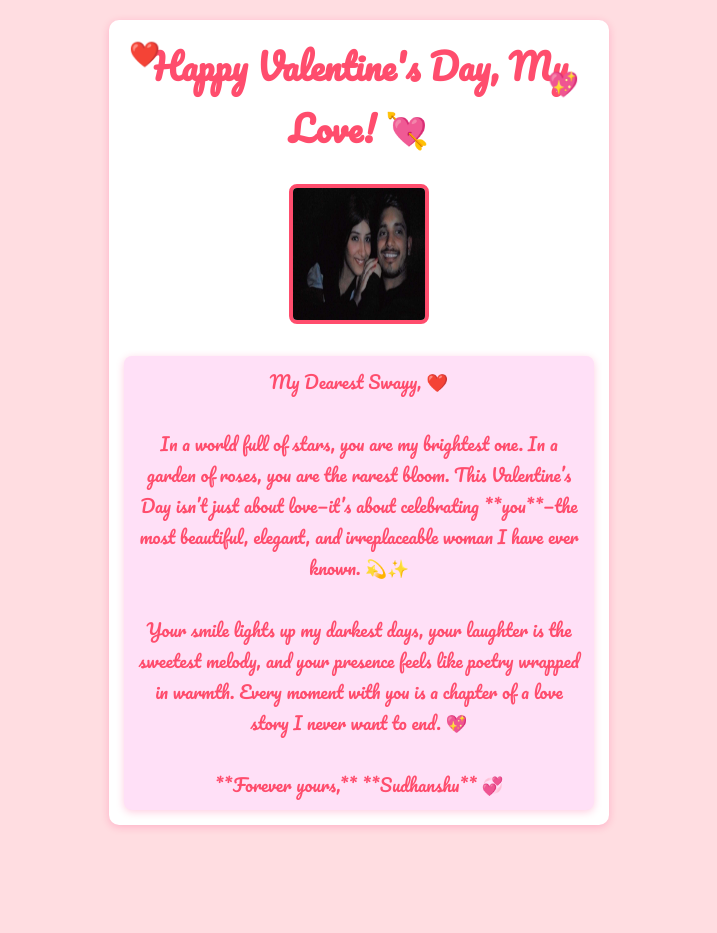
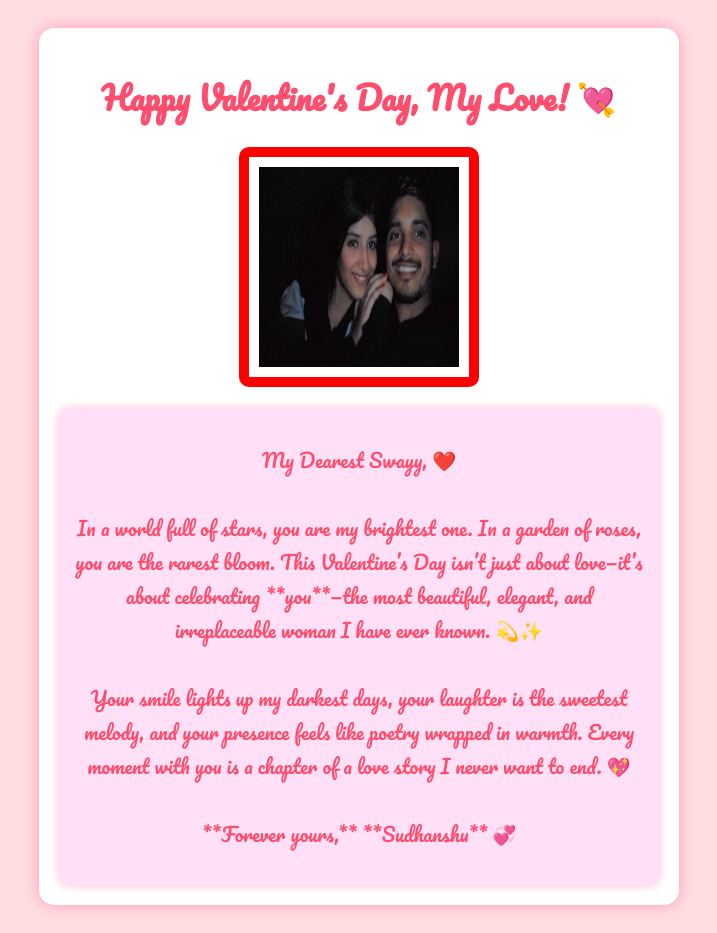
Before and after one commit to Sudhanshumohan1/Valentine-Surprise, a plain HTML site: page index.html in a window 1280 px wide. Both pictures are taken after a click on the button "Click to See My Love 💝". Shown: the whole page, without its empty margins (281-998 px from the left). Before the commit the page ends 845 px from the top, so only its background shows below. Drawn offline with Linux system fonts and the light colour scheme.

Commit message:
Update index.html

```diff
--- a/index.html
+++ b/index.html
@@ -8,79 +8,70 @@
     <style>
         @import url('https://fonts.googleapis.com/css2?family=Pacifico&display=swap');
 
-        * {
-            margin: 0;
-            padding: 0;
-            box-sizing: border-box;
-        }
-
-        /* Fix: Fast Scrolling */
-        html {
-            scroll-behavior: auto;
-            overflow-x: hidden;
-        }
-
         body {
             background-color: #ffdde1;
             font-family: 'Pacifico', cursive;
             text-align: center;
             color: #ff4d6d;
             padding: 20px;
-            position: relative;
+            overflow-x: hidden;
         }
 
-        h1 {
-            font-size: 2.2rem;
-            margin-bottom: 15px;
-        }
-
-        .container {
-            max-width: 500px;
-            margin: auto;
-            background: white;
-            padding: 15px;
-            border-radius: 10px;
-            box-shadow: 0px 2px 8px rgba(255, 0, 100, 0.2);
-            position: relative;
-        }
-
-        /* Heart Animation */
-        .heart {
-            position: absolute;
-            font-size: 25px;
-            color: red;
-            animation: float 2s infinite ease-in-out;
+        /* Floating Hearts */
+        .hearts {
+            position: fixed;
+            top: 0;
+            left: 50%;
+            width: 100%;
+            height: 100%;
+            pointer-events: none;
+            z-index: -1;
         }
 
         @keyframes float {
-            0% { transform: translateY(0); }
-            50% { transform: translateY(-10px); }
-            100% { transform: translateY(0); }
+            0% { transform: translateY(0); opacity: 1; }
+            100% { transform: translateY(-100vh); opacity: 0; }
         }
 
-        /* Fix: Optimize Image Load */
-        .gallery img {
-            width: 140px;
-            height: 140px;
-            border-radius: 8px;
-            margin: 10px;
-            border: 4px solid #ff4d6d;
-            transition: transform 0.3s ease-in-out;
+        .heart {
+            position: absolute;
+            width: 20px;
+            height: 20px;
+            background-color: red;
+            clip-path: polygon(50% 0%, 100% 38%, 82% 100%, 50% 80%, 18% 100%, 0% 38%);
+            animation: float 5s linear infinite;
         }
 
-        .gallery img:hover {
-            transform: scale(1.1);
+        /* Main Container */
+        .container {
+            max-width: 600px;
+            margin: auto;
+            background: white;
+            padding: 20px;
+            border-radius: 15px;
+            box-shadow: 0px 0px 15px rgba(255, 0, 100, 0.3);
         }
 
+        /* Memory Photo */
+        .memory img {
+            width: 200px;
+            height: 200px;
+            border-radius: 10px;
+            border: 10px solid red;
+            padding: 10px;
+            background: white;
+        }
+
+        /* Button */
         button {
             background-color: #ff4d6d;
             color: white;
-            padding: 10px 18px;
-            font-size: 16px;
+            padding: 10px 20px;
+            font-size: 18px;
             border: none;
-            border-radius: 6px;
+            border-radius: 8px;
             cursor: pointer;
-            margin-top: 15px;
+            margin-top: 20px;
             transition: 0.3s;
         }
 
@@ -90,32 +81,32 @@
 
         /* Hidden Message */
         #message {
-            font-size: 1.1rem;
+            font-size: 1.2rem;
             margin-top: 15px;
-            padding: 10px;
+            padding: 15px;
             background-color: #ffe0f7;
-            border-radius: 8px;
+            border-radius: 10px;
+            box-shadow: 0px 0px 10px rgba(255, 0, 100, 0.3);
             display: none;
-            box-shadow: 0px 2px 8px rgba(255, 0, 100, 0.2);
         }
 
-        /* Music */
-        #loveMusic {
-            display: none;
-        }
     </style>
 </head>
 <body>
 
+    <!-- Floating Hearts -->
+    <div class="hearts"></div>
+
+    <!-- Background Music (Auto-Playing) -->
+    <audio autoplay loop>
+        <source src="love_song.mp3" type="audio/mpeg">
+    </audio>
+
     <div class="container">
         <h1>Happy Valentine's Day, My Love! 💘</h1>
 
-        <!-- Floating Hearts -->
-        <div class="heart" style="top: 10px; left: 20px;">❤️</div>
-        <div class="heart" style="top: 40px; right: 30px;">💖</div>
-
-        <!-- Photo Gallery -->
-        <div class="gallery">
+        <!-- Photo Memory with Heart Frame -->
+        <div class="memory">
             <img src="memory1.jpg" alt="Memory 1">
         </div>
 
@@ -141,20 +132,30 @@
         </div>
     </div>
 
-    <!-- Background Music -->
-    <audio id="loveMusic" autoplay loop>
-        <source src="love_song.mp3" type="audio/mp3">
-    </audio>
+    <script>
+        document.addEventListener("DOMContentLoaded", function() {
+            const button = document.getElementById("showMessageBtn");
+            const message = document.getElementById("message");
 
-    <script>
-        document.getElementById("showMessageBtn").addEventListener("click", function() {
-            document.getElementById("message").style.display = "block";
-            this.style.display = "none"; // Hide button after clicking
-        });
+            button.addEventListener("click", function() {
+                message.style.display = "block";
+                button.style.display = "none";
+            });
 
-        // Play music automatically on page load
-        window.addEventListener("load", function() {
-            document.getElementById("loveMusic").play();
+            // Floating Hearts Effect
+            function createHeart() {
+                const heart = document.createElement("div");
+                heart.classList.add("heart");
+                heart.style.left = Math.random() * 100 + "vw";
+                heart.style.animationDuration = Math.random() * 3 + 2 + "s";
+                document.querySelector(".hearts").appendChild(heart);
+
+                setTimeout(() => {
+                    heart.remove();
+                }, 5000);
+            }
+
+            setInterval(createHeart, 300);
         });
     </script>
 
```
